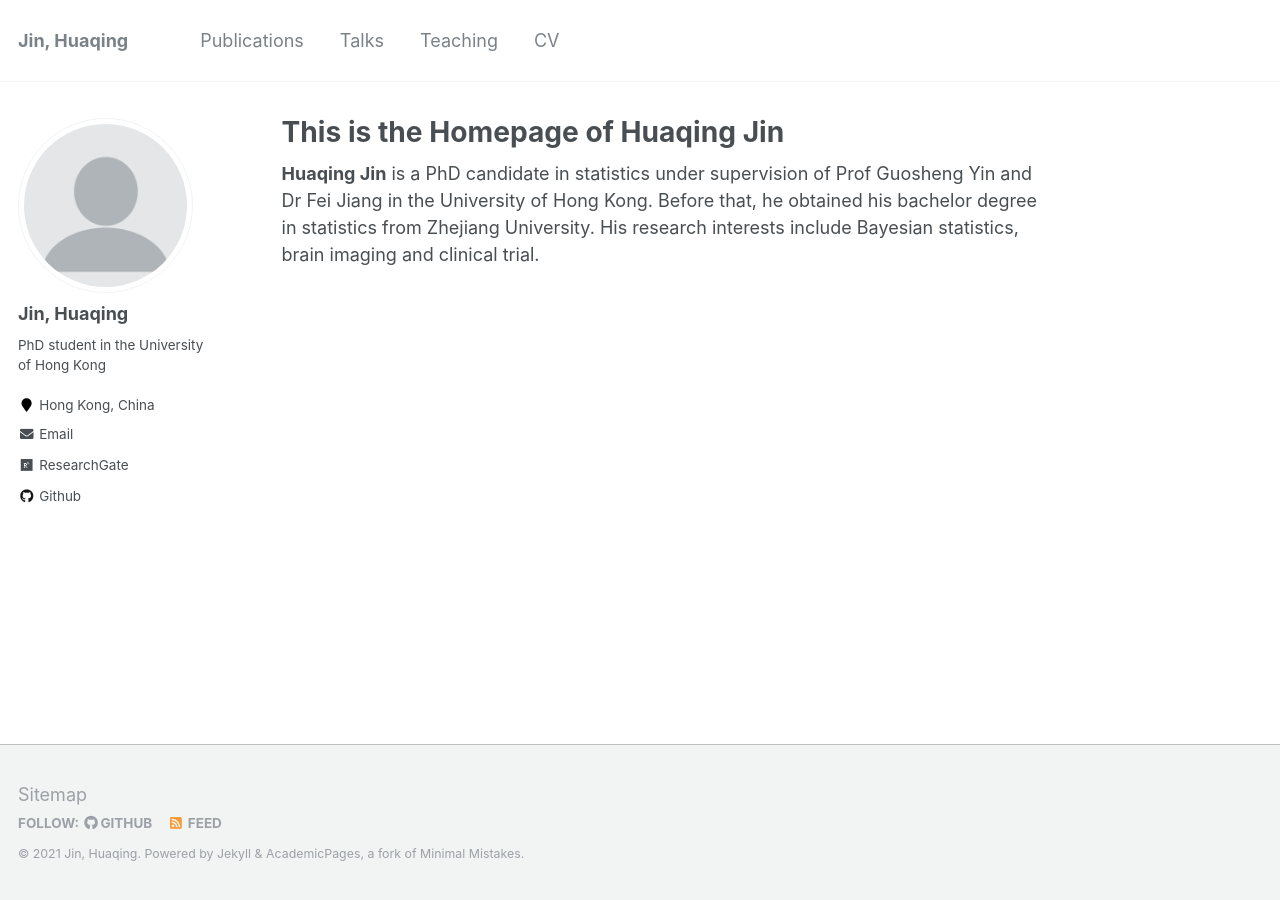
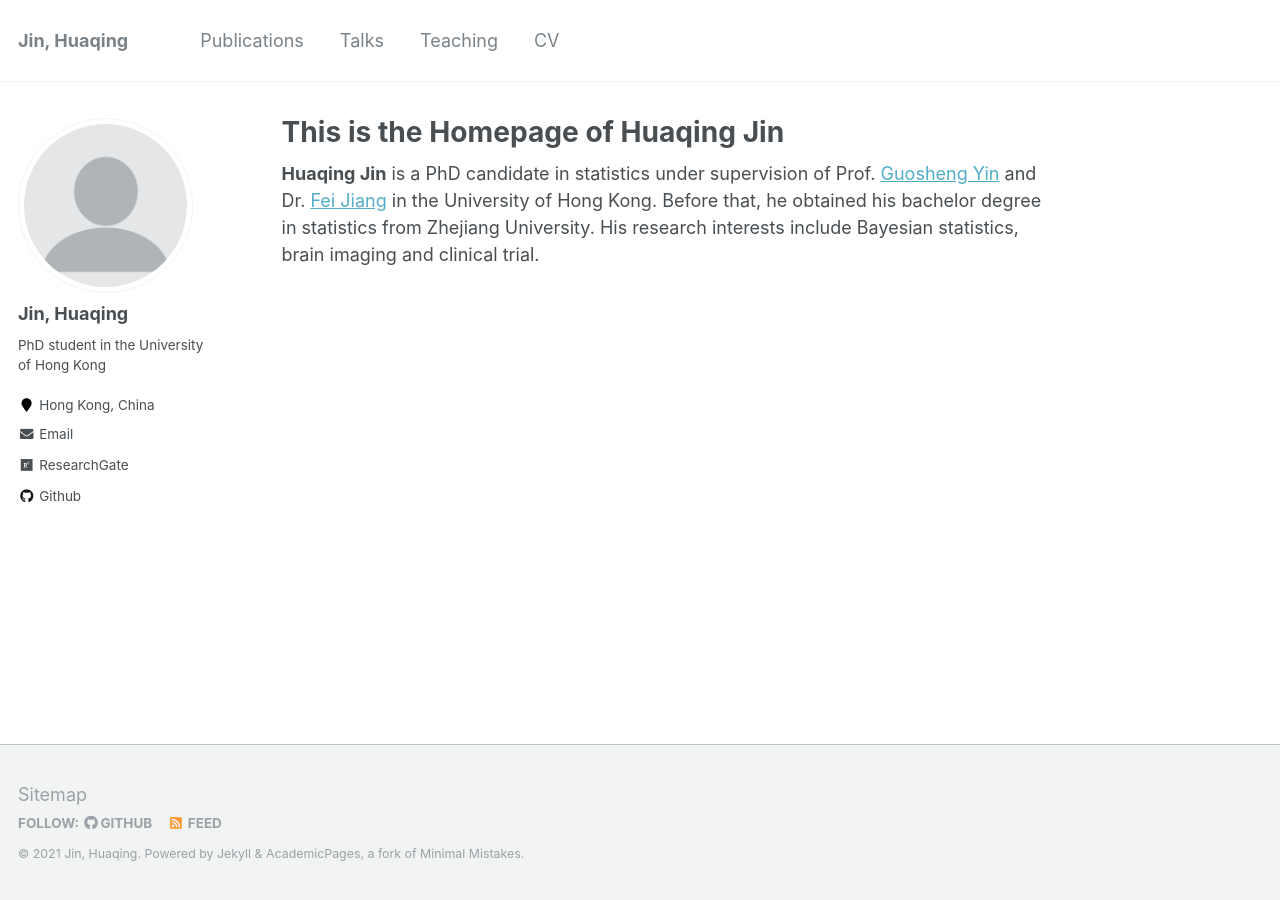
Before and after one commit to JINhuaqing/jinhuaqing.github.io, a Jekyll site: the page built from _pages/about.md, in a window 1280 px wide. Built offline with Jekyll 4.4.1, drawn with Linux system fonts in a browser that asks for light colours; part of the change alters nothing that is shown.

```diff
--- a/_pages/about.md
+++ b/_pages/about.md
@@ -10,6 +10,6 @@ redirect_from:
 
 
 
-**Huaqing Jin** is a PhD candidate in statistics under supervision of Prof Guosheng Yin and Dr Fei Jiang in the University of Hong Kong.
+**Huaqing Jin** is a PhD candidate in statistics under supervision of Prof. [Guosheng Yin](https://web.hku.hk/~gyin/) and Dr. [Fei Jiang](https://jianglab.ucsf.edu/home) in the University of Hong Kong.
 Before that, he obtained his bachelor degree in statistics from Zhejiang University.
 His research interests include Bayesian statistics, brain imaging and clinical trial.
```
